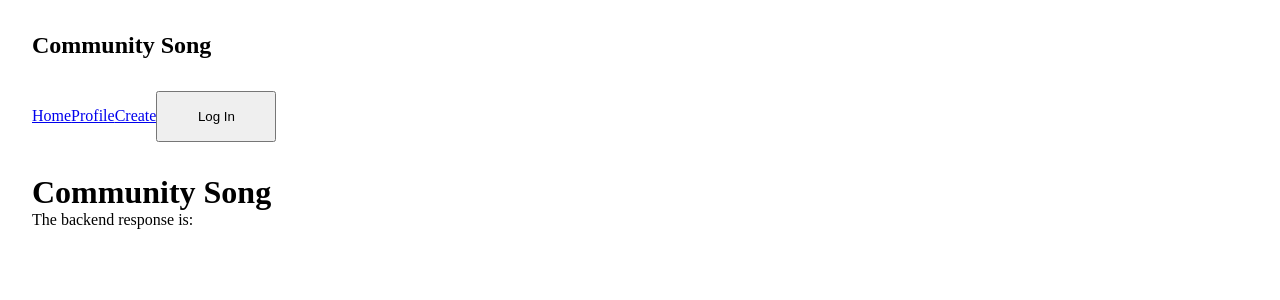
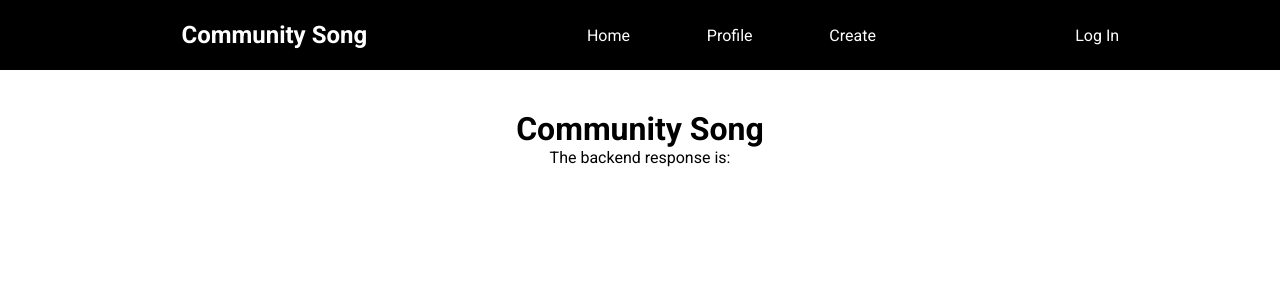
Before and after one commit to scholtz-gnome/community-song, a React (Create React App) app: page / in a window 1280 px wide. Shown: the top 300 px of the page. Built offline with nearby package versions, Linux system fonts and the light colour scheme; no server answers.

Commit message:
added basic styles to navbar and app-header

```diff
--- a/public/index.html
+++ b/public/index.html
@@ -11,11 +11,14 @@
     />
     <link rel="apple-touch-icon" href="%PUBLIC_URL%/logo192.png" />
     <link rel="manifest" href="%PUBLIC_URL%/manifest.json" />
-
+    <link rel="preconnect" href="https://fonts.gstatic.com" />
+    <link
+      href="https://fonts.googleapis.com/css2?family=Roboto:ital,wght@0,100;0,300;0,400;0,500;0,700;0,900;1,100;1,300;1,400;1,500;1,700;1,900&display=swap"
+      rel="stylesheet"
+    />
     <title>Community Song</title>
   </head>
   <body>
-    <noscript>You need to enable JavaScript to run this app.</noscript>
     <div id="root"></div>
   </body>
 </html>
--- a/src/App.css
+++ b/src/App.css
@@ -4,19 +4,15 @@
   box-sizing: border-box;
 }
 
-body {
-  padding: 2rem;
+img {
+  width: 50px;
+  border: solid rgb(0, 0, 0) 2px;
+  border-radius: 50px;
 }
 
-button {
-  margin: 2rem 0;
-  padding: 1rem 2rem;
-  width: 120px;
-  cursor: pointer;
+.App-header {
+  margin: 40px 20px;
+  display: flex;
+  flex-direction: column;
+  align-items: center;
 }
-
-img {
-  width: 50px;
-  border: solid rgb(0, 31, 207) 2px;
-  border-radius: 50px;
-}
--- /dev/null
+++ b/src/components/LoginButton.css
@@ -0,0 +1,3 @@
+p {
+  cursor: pointer;
+}
--- a/src/components/LoginButton.tsx
+++ b/src/components/LoginButton.tsx
@@ -1,12 +1,11 @@
 import { useAuth0 } from "@auth0/auth0-react";
+import "./LoginButton.css";
 
 const LoginButton = () => {
   const { loginWithRedirect, isAuthenticated } = useAuth0();
   if (!isAuthenticated) {
     return (
-      !isAuthenticated && (
-        <button onClick={() => loginWithRedirect()}>Log In</button>
-      )
+      !isAuthenticated && <p onClick={() => loginWithRedirect()}>Log In</p>
     );
   } else {
     return <div></div>;
--- /dev/null
+++ b/src/components/LogoutButton.css
@@ -0,0 +1,3 @@
+p {
+  cursor: pointer;
+}
--- a/src/components/LogoutButton.tsx
+++ b/src/components/LogoutButton.tsx
@@ -1,10 +1,11 @@
 import { useAuth0 } from "@auth0/auth0-react";
+import "./LogoutButton.css";
 
 const LogoutButton = () => {
   const { logout, isAuthenticated } = useAuth0();
 
   if (isAuthenticated) {
-    return <button onClick={() => logout()}>Log Out</button>;
+    return <p onClick={() => logout()}>Log Out</p>;
   } else {
     return <div></div>;
   }
--- /dev/null
+++ b/src/components/Navbar.css
@@ -0,0 +1,31 @@
+.navbar {
+  background-color: black;
+  color: white;
+  height: 70px;
+  display: flex;
+  justify-content: space-around;
+  align-items: center;
+}
+
+.navbar a {
+  text-decoration: none;
+  color: white;
+}
+
+.logo {
+  display: flex;
+  justify-content: center;
+  flex: 3;
+}
+
+.links {
+  display: flex;
+  justify-content: space-around;
+  flex: 2;
+}
+
+.auth {
+  display: flex;
+  justify-content: center;
+  flex: 2;
+}
--- a/src/components/Navbar.tsx
+++ b/src/components/Navbar.tsx
@@ -1,4 +1,5 @@
 import { Link } from "react-router-dom";
+import "./Navbar.css";
 import LoginButton from "./LoginButton";
 import LogoutButton from "./LogoutButton";
 export interface NavbarProps {}
@@ -6,11 +7,23 @@ export interface NavbarProps {}
 const Navbar: React.FC<NavbarProps> = () => {
   return (
     <nav className="navbar">
-      <h1>Community Song</h1>
+      <div className="logo">
+        <Link to="/">
+          <h1>Community Song</h1>
+        </Link>
+      </div>
       <div className="links">
-        <Link to="/">Home</Link>
-        <Link to="/profile">Profile</Link>
-        <Link to="/create">Create</Link>
+        <div>
+          <Link to="/">Home</Link>
+        </div>
+        <div>
+          <Link to="/profile">Profile</Link>
+        </div>
+        <div>
+          <Link to="/create">Create</Link>
+        </div>
+      </div>
+      <div className="auth">
         <LoginButton />
         <LogoutButton />
       </div>
--- a/src/index.css
+++ b/src/index.css
@@ -0,0 +1,8 @@
+* {
+  margin: 0px;
+  padding: 0px;
+}
+
+body {
+  font-family: Roboto, sans-serif;
+}
```
